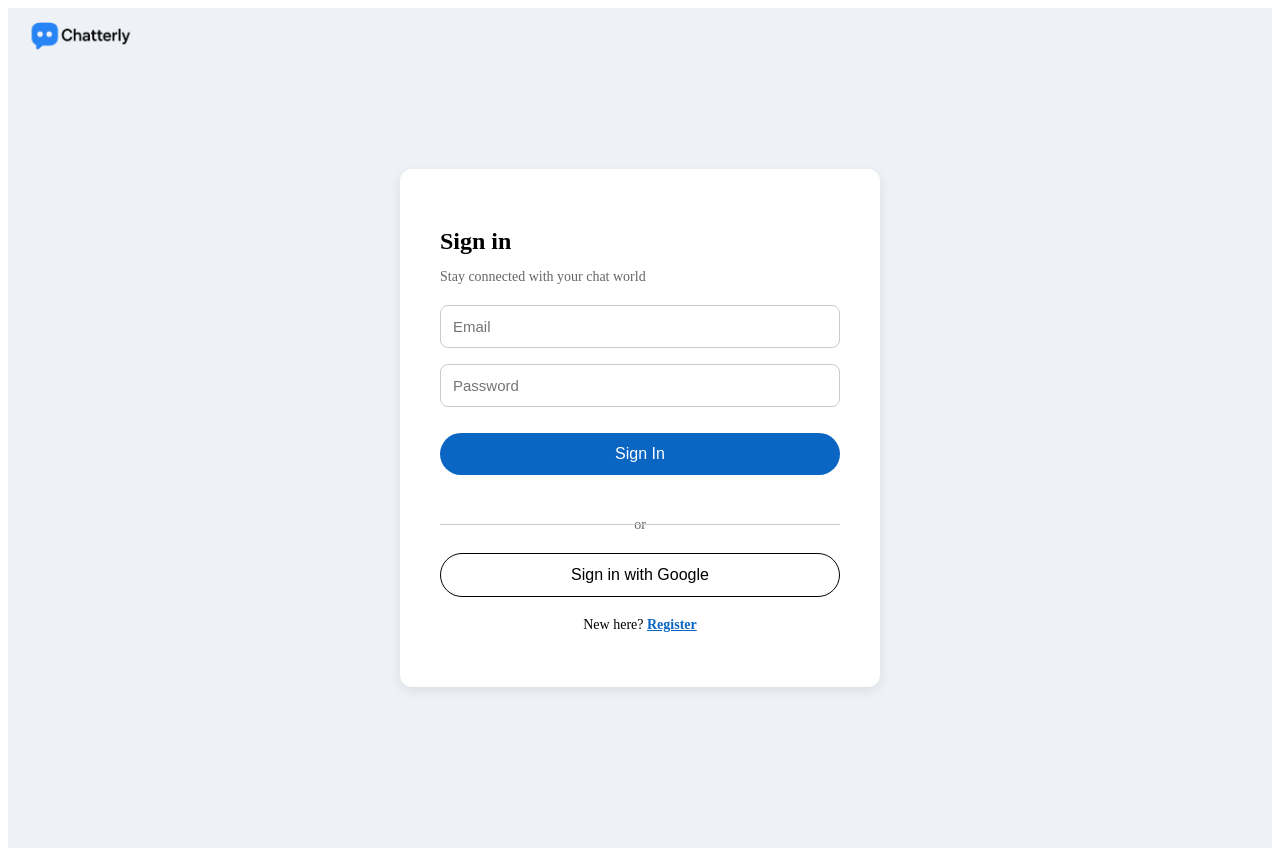
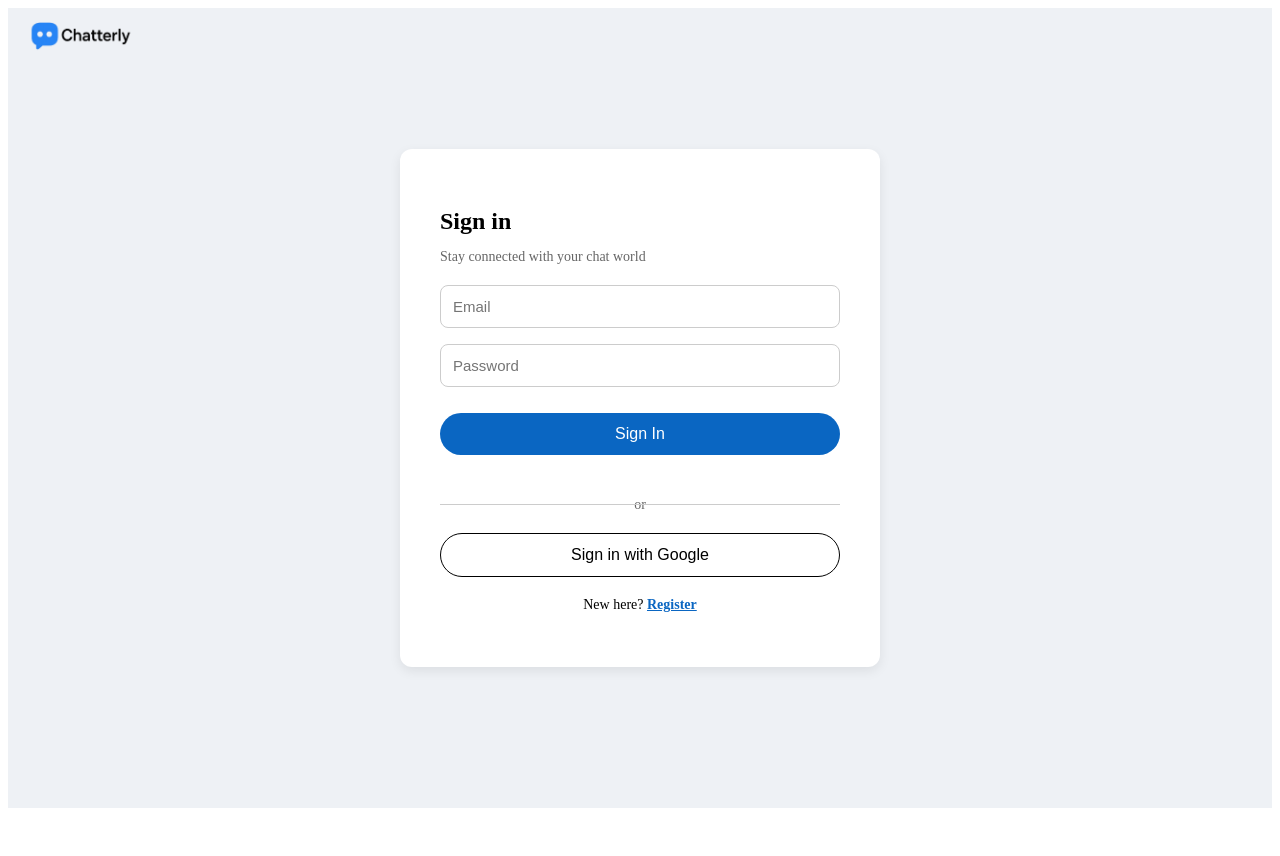
Before and after one commit to ariel54467/Web-Chatroom, a React (Vite) app: page /signin in a window 1280 px wide. After the commit the page ends 816 px from the top, so only its background shows below. Built offline with nearby package versions, Linux system fonts and the light colour scheme.

Commit message:
minor update

```diff
--- a/src/css/Home.css
+++ b/src/css/Home.css
@@ -1,6 +1,6 @@
 .home-split {
   display: flex;
-  height: 100vh;
+  height: 95vh;
   overflow: hidden;
   flex-direction: row;
 }
--- a/src/css/SignIn.css
+++ b/src/css/SignIn.css
@@ -3,7 +3,7 @@
     display: flex;
     justify-content: center;
     align-items: center;
-    height: 100vh;
+    height: 95vh;
     background-color: #eef1f5;
     padding: 20px;
   }
--- a/src/css/SignUp.css
+++ b/src/css/SignUp.css
@@ -2,7 +2,7 @@
     display: flex;
     justify-content: center;
     align-items: center;
-    height: 100vh;
+    height: 95vh;
     background-color: #eef1f5;
     padding: 20px;
   }
```
